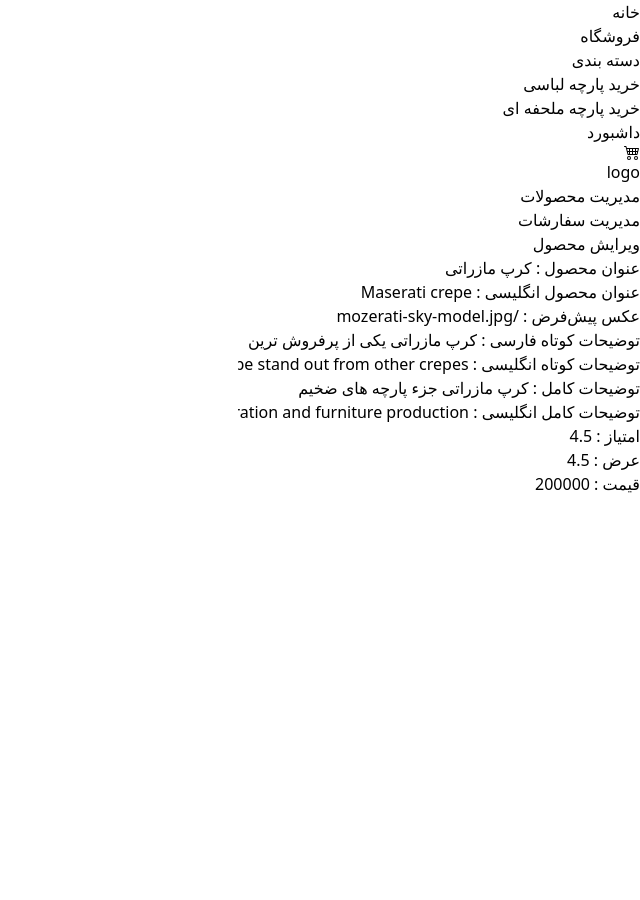
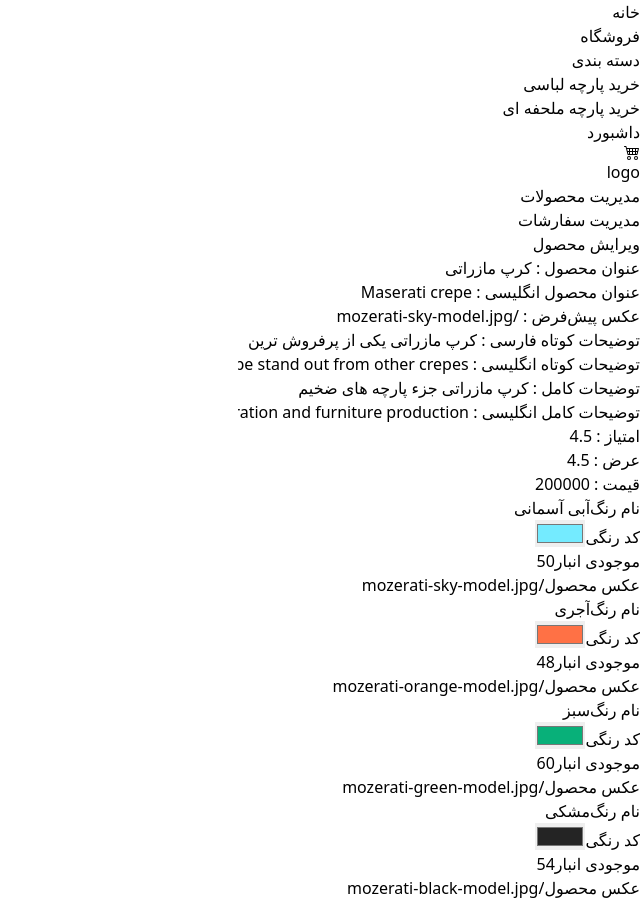
Before and after one commit to omid-program/Loomino, a Next.js app: page /dashboard/product-manager/1 in a window 1280 px wide. Shown: the whole page, without its empty margins (640-1280 px from the left). Before the commit the page ends 800 px from the top, so only its background shows below. Built offline with nearby package versions, Linux system fonts and the light colour scheme; data requests are answered from the project's data file.

Commit message:
EditBox-InStore-Input

```diff
--- a/src/Components/DashboardTools/EditProductComponent/EditProductComponent.tsx
+++ b/src/Components/DashboardTools/EditProductComponent/EditProductComponent.tsx
@@ -1,11 +1,16 @@
 'use client';
-import { TAllProductData, TEditProductComponent, TInStoreAllProduct } from '@/types';
+import {
+	TAllProductData,
+	TEditProductComponent,
+	TInStoreAllProduct,
+} from '@/types';
 import React, { useEffect, useState } from 'react';
 import ProductManagerEditInput from '../ProductManagerEditInput/ProductManagerEditInput';
+import EditeBoxInStore from '../EditeBoxInStore/EditeBoxInStore';
 
 function EditProductComponent({ id }: TEditProductComponent) {
 	const [fabricData, setFabricData] = useState<TAllProductData | null>(null);
-	// const [inStoreState , setInStoreState]=useState<TInStoreAllProduct[] | null>()
+	const [inStoreState, setInStoreState] = useState<TInStoreAllProduct[]>([]);
 
 	useEffect(() => {
 		async function getProduct() {
@@ -13,20 +18,37 @@
 				const response = await fetch(`http://localhost:8000/fabrics/${id}`);
 				const data = await response.json();
 				setFabricData(data);
-				// setInStoreState(fabricData?.inStore)
+				// بررسی اینکه data.inStore یک آرایه است
+				if (Array.isArray(data.inStore)) {
+					setInStoreState(data.inStore);
+				} else {
+					setInStoreState([]);
+				}
 			} catch (error) {
 				console.error('خطا در دریافت داده‌ها:', error);
 			}
 		}
 		getProduct();
 	}, [id]);
+	useEffect(() => {
+		console.log('inStoreState updated:', inStoreState);
+	}, [inStoreState]);
 
-	const changeStateHand = (e: React.ChangeEvent<HTMLInputElement>)=>{
+	const changeStateHand = (e: React.ChangeEvent<HTMLInputElement>) => {
 		console.log(e.target.value);
 		const { name, value } = e.target;
-		setFabricData(prevData => prevData ? { ...prevData, [name]: value } : null)
+		setFabricData(prevData =>
+			prevData ? { ...prevData, [name]: value } : null
+		);
+	};
 
-	}
+	const changeInStoreItemHand = (id: string, name: string, value: any) => {
+		setInStoreState(prevState =>
+			prevState.map(item =>
+				item.id === id ? { ...item, [name]: value } : item
+			)
+		);
+	};
 
 	const inputEditItems = fabricData
 		? [
@@ -120,25 +142,11 @@
 					size: 'md',
 					value: fabricData.price,
 				},
-		]
+		  ]
 		: [];
 
-		// const inputEditInStoreItems = fabricData ?
-		// [
-		// 	{
-		// 		id: 10,
-		// 		label: 'قیمت',
-		// 		type: 'number',
-		// 		name: 'price',
-		// 		isLong: false,
-		// 		size: 'md',
-		// 		value: ,
-		// 	},
-		// ]:[]
-
-
 	return (
-		<div className='grid col-span-3'>
+		<div className="grid col-span-3">
 			{inputEditItems.map(item => (
 				<ProductManagerEditInput
 					key={item.id}
@@ -151,17 +159,19 @@
 					changeInputHand={changeStateHand}
 				/>
 			))}
-			{/* <div>
-				{
-					inStoreState?.map(inStoreItem=>(
-						<ProductManagerEditInput
-						isLong={false}
-						label={inStoreItem.}
-
-						/>
-					))
-				}
-			</div> */}
+			<div>
+				{inStoreState?.map(inStoreItem => (
+					<EditeBoxInStore
+						id={inStoreItem.id}
+						key={inStoreItem?.id}
+						colorCode={inStoreItem?.colorCode}
+						colorName={inStoreItem?.colorName}
+						colorImg={inStoreItem?.colorImg}
+						qtys={inStoreItem?.qtys}
+						changeInStoreItemHand={changeInStoreItemHand}
+					/>
+				))}
+			</div>
 		</div>
 	);
 }
--- /dev/null
+++ b/src/Components/DashboardTools/EditeBoxInStore/EditeBoxInStore.tsx
@@ -0,0 +1,127 @@
+import { TEditeBoxInStoreProps } from '@/types';
+import React from 'react';
+import ProductManagerEditInput from '../ProductManagerEditInput/ProductManagerEditInput';
+
+function EditeBoxInStore(props: TEditeBoxInStoreProps) {
+	const { colorCode, colorImg, colorName, qtys, changeInStoreItemHand, id } =
+		props;
+	console.log(props);
+
+	//مثل اینپوت های قبلی
+
+	const inputEditItems = props
+		? [
+				{
+					id: 1,
+					label: 'نام رنگ: ',
+					type: 'text',
+					name: 'colorName',
+					isLong: false,
+					size: 'md',
+					value: colorName,
+				},
+				{
+					id: 2,
+					label: 'کد رنگی: ',
+					type: 'color',
+					name: 'colorCode',
+					isLong: false,
+					size: 'md',
+					value: colorCode,
+				},
+				{
+					id: 3,
+					label: 'عکس محصول: ',
+					type: 'text',
+					name: 'defImg',
+					isLong: false,
+					size: 'lg',
+					value: colorImg,
+				},
+				{
+					id: 4,
+					label: 'موجودی انبار',
+					type: 'number',
+					name: 'qtys',
+					isLong: true,
+					size: 'sm',
+					value: qtys,
+				},
+		  ]
+		: [];
+
+	return (
+		<div className="border border-rose-600 rounded-md">
+			{/* {
+				inputEditItems.map(item=>(
+					<ProductManagerEditInput
+					label={item.label}
+					type={item.type}
+					name={item.name}
+					value={item.value}
+					changeInputHand={changeInStoreItemHand}
+					size={item.size}
+					isLong={item.isLong}
+
+					/>
+				))
+			} */}
+
+			<div className="my-4">
+				<label>نام رنگ</label>
+				<input
+					name="colorName"
+					type="text"
+					value={colorName}
+					onChange={e => {
+						if(id){
+							changeInStoreItemHand(id, e.target.name, e.target.value);
+						}					}}
+					className="px-1 py-2 bg-rose-400"
+				/>
+			</div>
+			<div className="my-4">
+				<label>کد رنگی</label>
+				<input
+					name="colorCode"
+					type="color"
+					value={colorCode}
+					onChange={e => {
+						if(id){
+							changeInStoreItemHand(id, e.target.name, e.target.value);
+						}
+					}}
+					className="px-1 py-2 bg-rose-400"
+				/>
+			</div>
+			<div className="my-4">
+				<label>موجودی انبار</label>
+				<input
+					name="qtys"
+					type="number"
+					value={qtys}
+					onChange={e => {
+						if(id){
+							changeInStoreItemHand(id, e.target.name, e.target.value);
+						}					}}
+					className="px-1 py-2 bg-rose-400"
+				/>
+			</div>
+			<div className="my-4">
+				<label>عکس محصول</label>
+				<input
+					name="colorImg"
+					type="text"
+					value={colorImg}
+					onChange={e => {
+						if(id){
+							changeInStoreItemHand(id, e.target.name, e.target.value);
+						}					}}
+					className="px-1 py-2 bg-rose-400"
+				/>
+			</div>
+		</div>
+	);
+}
+
+export default EditeBoxInStore;
--- a/src/Components/DashboardTools/ProductManagerEditInput/ProductManagerEditInput.tsx
+++ b/src/Components/DashboardTools/ProductManagerEditInput/ProductManagerEditInput.tsx
@@ -2,7 +2,7 @@
 import React from 'react';
 
 function ProductManagerEditInput(props: TProductManagerEditInputProps) {
-	console.log(props);
+	// console.log(props);
 	const { name, label, type, value, isLong, size ,changeInputHand} = props;
 
 	return (
@@ -13,7 +13,7 @@
 				name={name}
 				value={value}
         		onChange={(e)=>{changeInputHand(e)}}
-				className={`px-1 py-2 rounded-md `}
+				className={`px-1 py-2 rounded-md bg-sky-400 `}
 			/>
 		</div>
 	);
```
Also changed, not shown: src/types.tsx (+10 -1 lines).
